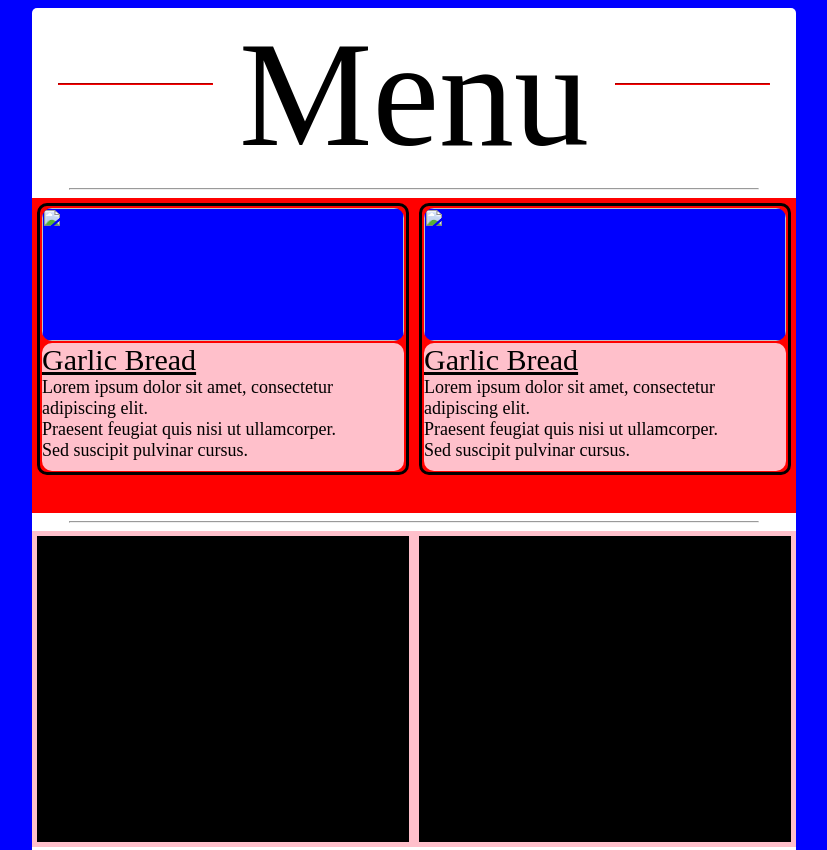
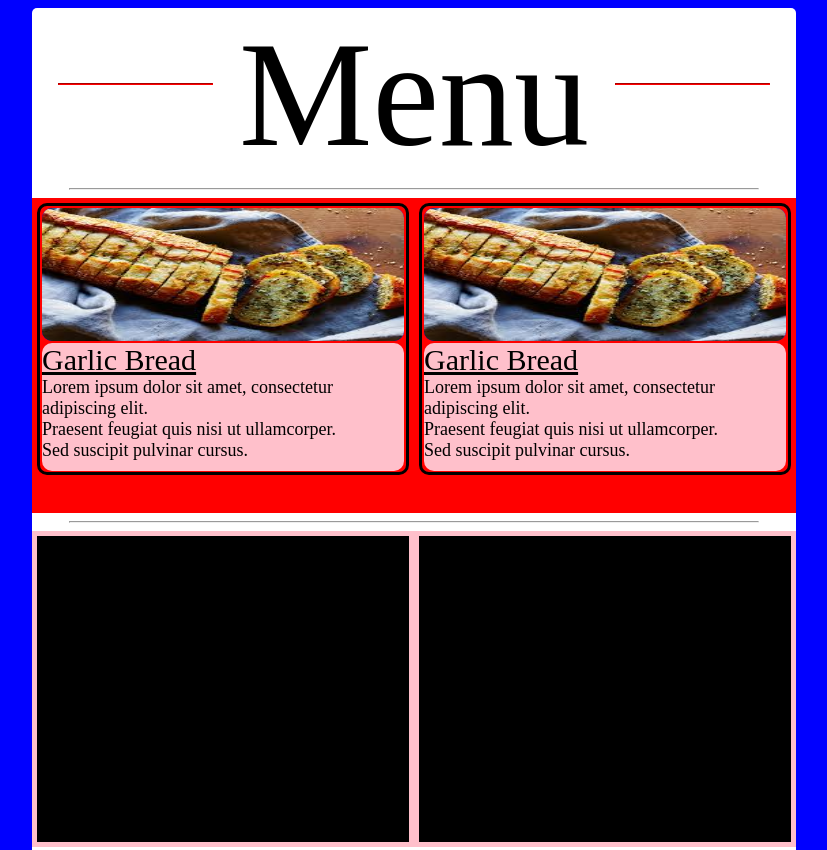
Before and after one commit to SomeGuy365/some-code, a plain HTML site: page index.html in a window 1280 px wide. Shown: the top 850 px of the page, without its empty margins (226-1053 px from the left). Drawn offline with Linux system fonts and the light colour scheme.

Commit message:
Update index.html

```diff
--- a/index.html
+++ b/index.html
@@ -51,7 +51,7 @@
             <div class="starters">
                 <div class="start-food" onclick="showinfo('Garlic')">
                     <div class="thumb">
-                        <img src="garlicbread.jpeg" class="pic">
+                        <img src="menu-pics/garlicbread.jpeg" class="pic">
                     </div>
                     <div class="desc">
                         <span class="title">Garlic Bread</span>
@@ -63,7 +63,7 @@
                 </div>
                 <div class="start-food" onclick="showinfo('cheese')">
                     <div class="thumb">
-                        <img src="garlicbread.jpeg" class="pic">
+                        <img src="menu-pics/garlicbread.jpeg" class="pic">
                     </div>
                     <div class="desc">
                         <span class="title">Garlic Bread</span>
```
